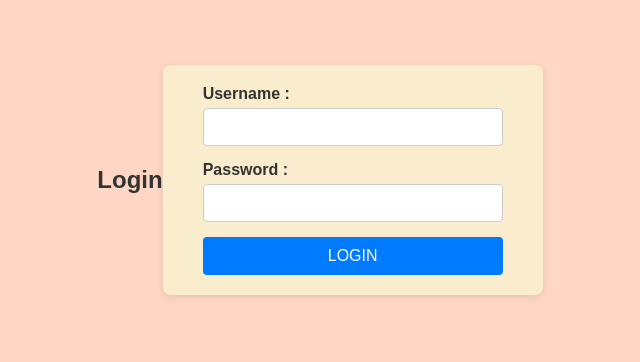
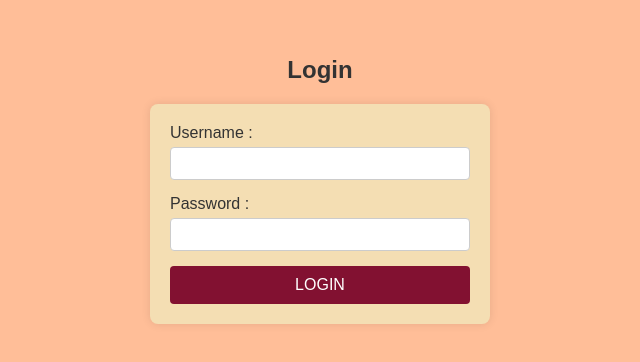
Before and after one commit to fitrianfadila03/website-baju, a plain HTML site: page login.html in a window 1280 px wide. Shown: the part 220-582 px from the top of the page, without its empty margins (320-960 px from the left). Drawn offline with Linux system fonts and the light colour scheme.

Commit message:
add login

```diff
--- a/assets/css/login.css
+++ b/assets/css/login.css
@@ -1,23 +1,15 @@
+/* CSS for the login page */
+
 body {
     font-family: Arial, sans-serif;
-    background-color: #FFD7C4;
-    margin: 0;
-    padding: 0;
+    background-color: #FFBE98;
     display: flex;
     justify-content: center;
     align-items: center;
     height: 100vh;
+    margin: 0;
+    flex-direction: column; /* Align the heading and form vertically */
 }
-
-
-form {
-    background-color: #FAEDCE;
-    padding: 20px 40px;
-    border-radius: 8px;
-    box-shadow: 0 2px 10px rgba(0, 0, 0, 0.1);
-    width: 300px;
-}
-
 
 h2 {
     text-align: center;
@@ -25,61 +17,44 @@ h2 {
     color: #333;
 }
 
+form {
+    background-color: #F4DEB3;
+    padding: 20px;
+    border-radius: 8px;
+    box-shadow: 0 0 10px rgba(0, 0, 0, 0.1);
+    width: 300px;
+}
 
-form div {
+div {
     margin-bottom: 15px;
 }
 
-
 label {
     display: block;
-    font-weight: bold;
+    margin-bottom: 5px;
     color: #333;
-    margin-bottom: 5px;
 }
-
 
 input[type="text"],
 input[type="password"] {
     width: 100%;
-    padding: 10px;
-    margin: 0;
+    padding: 8px;
     border: 1px solid #ccc;
     border-radius: 4px;
     box-sizing: border-box;
-    font-size: 14px;
 }
-
 
 button[type="submit"] {
     width: 100%;
     padding: 10px;
-    background-color: #007bff;
+    background-color: #821131;
     color: white;
     border: none;
     border-radius: 4px;
+    cursor: pointer;
     font-size: 16px;
-    cursor: pointer;
-    transition: background-color 0.3s ease;
 }
 
-/
 button[type="submit"]:hover {
     background-color: #0056b3;
 }
-
-
-input[type="text"]:focus,
-input[type="password"]:focus {
-    border-color: #007bff;
-    outline: none;
-    box-shadow: 0 0 5px rgba(0, 123, 255, 0.5);
-}
-
-
-@media (max-width: 400px) {
-    form {
-        width: 100%;
-        padding: 20px;
-    }
-}
--- a/assets/css/styles.css
+++ b/assets/css/styles.css
@@ -66,7 +66,7 @@ nav ul li a {
 }
 
 .cta-button:hover {
-    background: #f7f7f7;
+    background: #F0EAAC;
 }
 
 /* Style produk section */
@@ -126,7 +126,7 @@ nav ul li a {
 
 /* Style contact section */
 .contact {
-    background: #f4f4f4;
+    background: #F05A7E;
     padding: 40px 0;
 }
 
```
